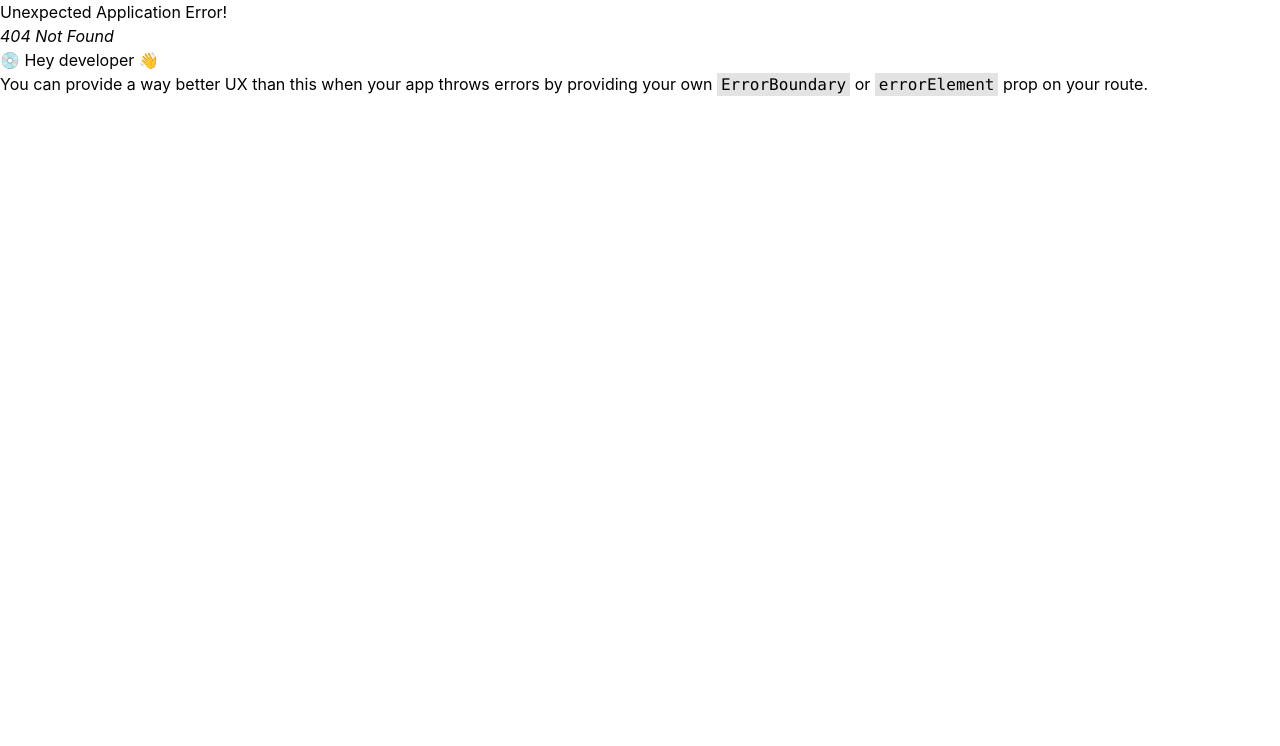
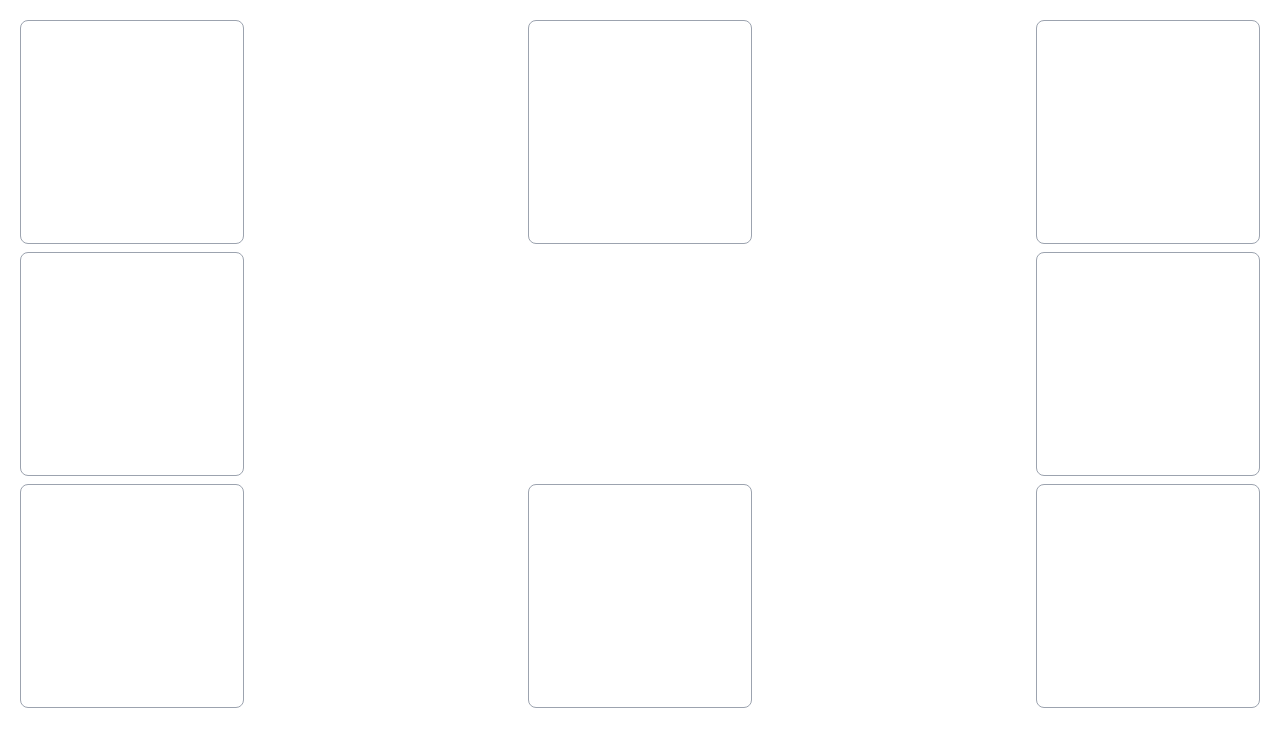
Before and after one commit to abhishekarya007/react-components, a React (Create React App) app: page /grid-lights in a window 1280 px wide. Before the commit this address had no page. Shown: the top 746 px of the page. Built offline with nearby package versions, Linux system fonts and the light colour scheme.

Commit message:
grid my-solution

```diff
--- a/src/App.js
+++ b/src/App.js
@@ -3,6 +3,7 @@ import { createBrowserRouter, RouterProvider } from "react-router-dom";
 import Body from "./components/Body";
 import FileExplorer from "./components/FileExplorer";
 import ProgressBar from "./components/ProgressBar";
+import GridLights from "./components/GridLights";
 
 function App() {
   const router = createBrowserRouter([
@@ -18,6 +19,10 @@ function App() {
       path: "/progress-bar",
       element: <ProgressBar />,
     },
+    {
+      path: "/grid-lights",
+      element: <GridLights />,
+    },
   ]);
   return <RouterProvider router={router}></RouterProvider>;
 }
--- a/src/components/Body.js
+++ b/src/components/Body.js
@@ -25,6 +25,14 @@ const Body = () => {
         >
           Progress Bar
         </button>
+        <button
+          onClick={() => {
+            navigate("/grid-lights");
+          }}
+          className={buttonCss}
+        >
+          Grid Lights
+        </button>
       </div>
     </div>
   );
--- /dev/null
+++ b/src/components/GridLights.js
@@ -0,0 +1,107 @@
+import React, { useEffect, useState } from "react";
+
+const GridLights = () => {
+  const [stack, setStack] = useState([]);
+
+  const getStack = (key) => {
+    return stack.includes(key) ? stack : stack.concat([key]);
+  };
+
+  useEffect(() => {
+    console.log(stack);
+    if (stack.length === 8) {
+      let a = setInterval(() => {
+        if (stack.length === 0) {
+          clearInterval(a);
+        }
+        let newStack = stack.length === 0 ? [] : stack.pop();
+        setStack(newStack);
+      }, 300);
+    }
+  }, [stack]);
+
+  return (
+    <div className="flex flex-col  gap-2 p-5">
+      <div className="flex justify-between">
+        <div
+          onClick={() => {
+            setStack(getStack("first"));
+          }}
+          style={{
+            backgroundColor: stack.includes("first") ? "green" : "white",
+          }}
+          className="w-56 h-56 border border-gray-400 rounded-lg"
+        ></div>
+        <div
+          onClick={() => {
+            setStack(getStack("second"));
+          }}
+          style={{
+            backgroundColor: stack.includes("second") ? "green" : "white",
+          }}
+          className="w-56 h-56 border border-gray-400 rounded-lg"
+        ></div>
+        <div
+          onClick={() => {
+            setStack(getStack("third"));
+          }}
+          style={{
+            backgroundColor: stack.includes("third") ? "green" : "white",
+          }}
+          className="w-56 h-56 border border-gray-400 rounded-lg"
+        ></div>
+      </div>
+      <div className="flex justify-between">
+        <div
+          onClick={() => {
+            setStack(getStack("fourth"));
+          }}
+          style={{
+            backgroundColor: stack.includes("fourth") ? "green" : "white",
+          }}
+          className="w-56 h-56 border border-gray-400 rounded-lg"
+        ></div>
+        <div
+          onClick={() => {
+            setStack(getStack("fifth"));
+          }}
+          style={{
+            backgroundColor: stack.includes("fifth") ? "green" : "white",
+          }}
+          className="w-56 h-56 border border-gray-400 rounded-lg"
+        ></div>
+      </div>
+      <div className="flex justify-between">
+        <div
+          onClick={() => {
+            setStack(getStack("sixth"));
+          }}
+          style={{
+            backgroundColor: stack.includes("sixth") ? "green" : "white",
+          }}
+          className="w-56 h-56 border border-gray-400 rounded-lg"
+        ></div>
+        <div
+          onClick={() => {
+            setStack(getStack("seventh"));
+          }}
+          style={{
+            backgroundColor: stack.includes("seventh") ? "green" : "white",
+          }}
+          className="w-56 h-56 border border-gray-400 rounded-lg"
+        ></div>
+        <div
+          onClick={() => {
+            setStack(getStack("eighth"));
+          }}
+          style={{
+            backgroundColor: stack.includes("eighth") ? "green" : "white",
+          }}
+          className="w-56 h-56 border border-gray-400 rounded-lg"
+        ></div>
+      </div>
+    </div>
+  );
+};
+
+export default GridLights;
```
